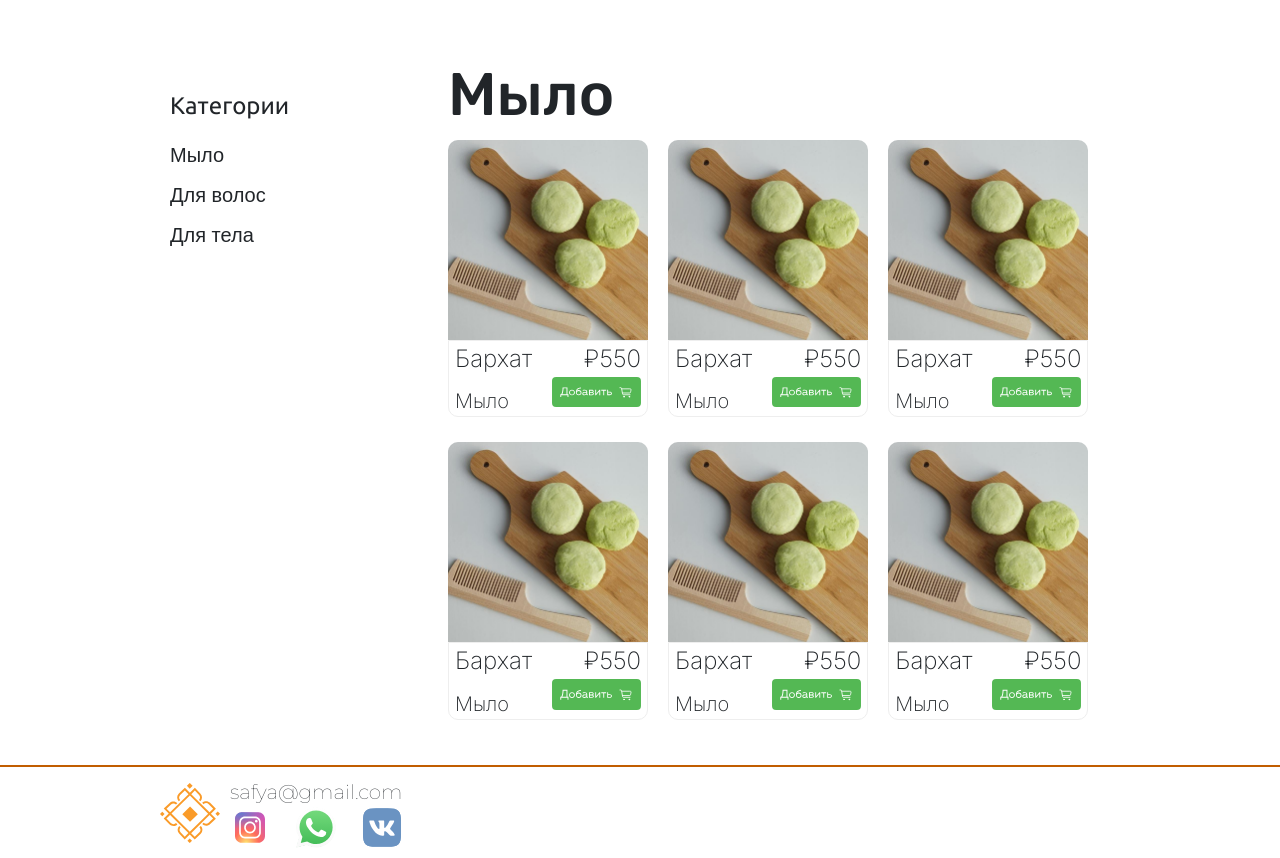
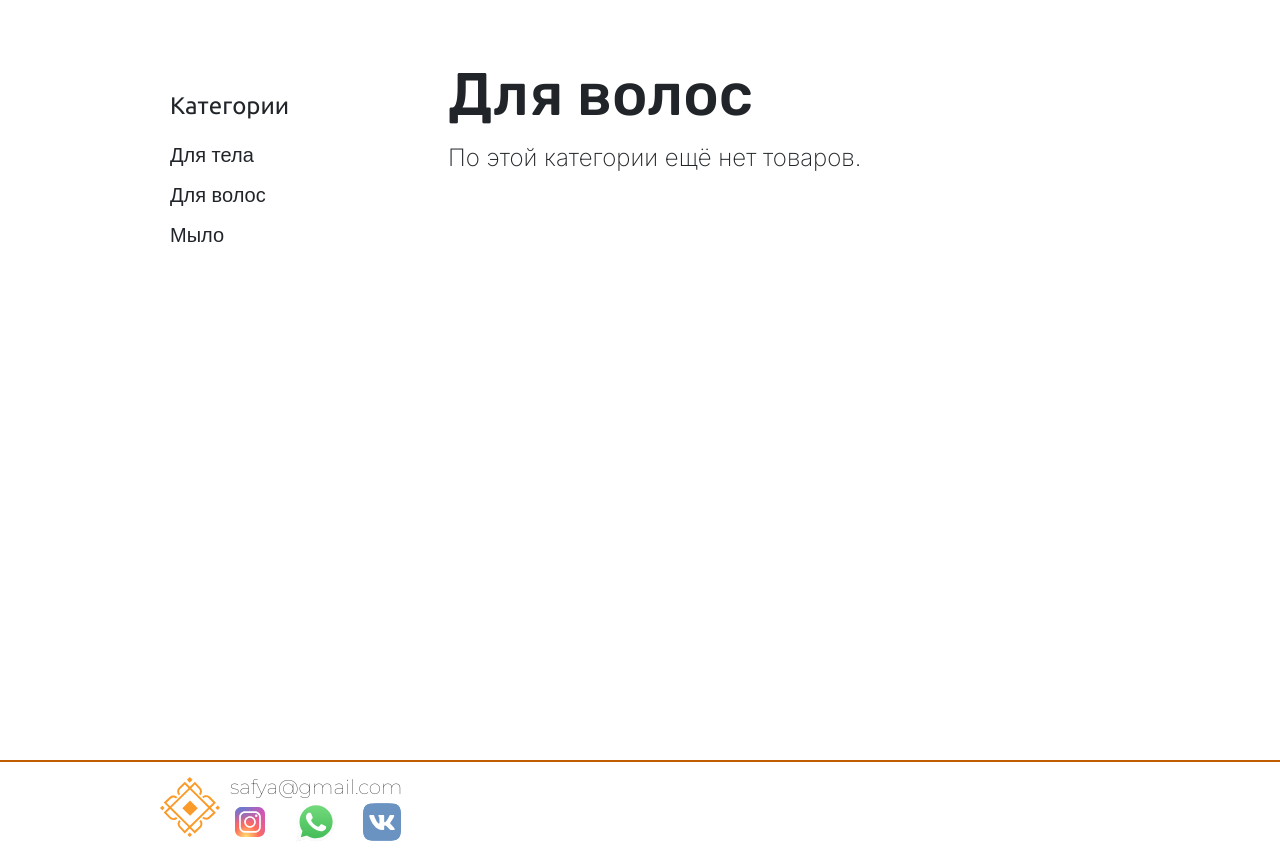
Before and after one commit to Banzaika/Safya-soapshop, a Django app: page /category/for-hair in a window 1280 px wide. Shown: the part 59-917 px from the top of the page. Run offline with Django 4.2, Linux system fonts and the light colour scheme; data comes from the database, SQL or seed files in the repository; both versions use the stored data as it was after the commit; some libraries are stand-ins or nearby versions.

Commit message:
add generation in products list template

```diff
--- a/config/main/models.py
+++ b/config/main/models.py
@@ -15,7 +15,7 @@ class Component(models.Model):
 class Product(models.Model):
     name = models.CharField("Название", max_length=250)
     description = models.TextField("Описание")
-    price = models.DecimalField(verbose_name="Цена", max_digits=7, decimal_places=2)
+    price = models.IntegerField(verbose_name="Цена")
     category = models.ForeignKey(Category, verbose_name="Категория", on_delete=models.CASCADE)
     poster = models.ImageField(upload_to="posters/")
     components = models.ManyToManyField(Component, verbose_name="Составляющее")
--- a/config/main/views.py
+++ b/config/main/views.py
@@ -14,13 +14,15 @@ def home(request):
         return render(request, 'home.html')
 
 def category(request, slug):
-    supergroups = {'for-body': (3, 4 , 5), 'for-hair': (2, 6), 'soaps': (1, )}
+    supergroups = {'for-body': (3, 4 , 5), 'for-hair': (2, 6), 'soaps': (1,)}
+    categories = {'for-body': 'Для тела', 'for-hair': 'Для волос', 'soaps': 'Мыло'}
     if slug in supergroups:
         products = Product.objects.filter(category__id__in=supergroups[slug])
-        print(products)
     else:
         raise Http404('Такой категории еще нет...')
-    context = {"products": products}
+    categories_names = categories.values()
+    сurrent_category = categories[slug]
+    context = {"products": products, 'current_category': сurrent_category, "categories": categories_names}
     return render(request, 'main/categories.html', context)
 
 
--- a/config/static/css/main.css
+++ b/config/static/css/main.css
@@ -362,12 +362,12 @@ footer {
     justify-content: space-between;
 }
 .product-title {
-    font-size: 24px;
+    font-size: 20px;
     font-family: "Inter", sans-serif;
     padding-left: 3%;
 }
 .product-price {
-    font-size: 24px;
+    font-size: 20px;
     font-family: 'Inter', sans-serif;
     padding-right: 3%;
 }
@@ -390,6 +390,10 @@ footer {
     font-family: 'Inter', sans-serif;
 }
 
+.products-not-found {
+    font-size: 24px;
+    font-family: 'Inter', sans-serif;
+}
 /* правая сторона  */
 
 /* products-list */
--- a/config/templates/main/categories.html
+++ b/config/templates/main/categories.html
@@ -4,105 +4,37 @@
     <div class="left-block-inproductslist">
     <div class="categorylist-header"><p>Категории</p></div>
         <div class="categorieslist">
-            <span class="category-name">Мыло</span>
-            <span class="category-name">Для волос</span>
-            <span class="category-name">Для тела</span>
+            {% for category in categories %}
+            <span class="category-name">{{ category }}</span>
+            {% endfor %}
         </div>
     </div>
     <div class="right-block-inproductslist">
-        <div class="current-category-name"><span>Мыло</span></div>
+        <div class="current-category-name"><span>{{ current_category }}</span></div>
         <div class="products-list">
-
+            {% if products.count == 0 %}
+                <span class="products-not-found">По этой категории ещё нет товаров.</span>
+            {% endif %}
+            {% for product in products %}
             <div class="product-block">
                 <div class="image-block">
                     <img class="product-preview" src="{% static 'img/product-preview.jpeg' %}">
                 </div>
                 <div class="product-info">
                     <div class="txt-info">
-                        <span class="product-title">Бархат</span>
-                        <span class="product-price">₽550</span>
+                        <span class="product-title">{{ product.name }}</span>
+                        <span class="product-price">₽{{ product.price }}</span>
                     </div>
                     <div class="side-info">
-                        <span class="optional-cat-title">Мыло</span>
+                        {% if current_category != 'Мыло' %}
+                            <span class="optional-cat-title">{{ product.category.name }}</span>
+                        {% endif %}
                         <img class="add2cart" src="{% static 'img/add2cart.svg' %}">
                     </div>
                 </div>
             </div>
-            <div class="product-block">
-                <div class="image-block">
-                    <img class="product-preview" src="{% static 'img/product-preview.jpeg' %}">
-                </div>
-                <div class="product-info">
-                    <div class="txt-info">
-                        <span class="product-title">Бархат</span>
-                        <span class="product-price">₽550</span>
-                    </div>
-                    <div class="side-info">
-                        <span class="optional-cat-title">Мыло</span>
-                        <img class="add2cart" src="{% static 'img/add2cart.svg' %}">
-                    </div>
-                </div>
-            </div>
-            <div class="product-block">
-                <div class="image-block">
-                    <img class="product-preview" src="{% static 'img/product-preview.jpeg' %}">
-                </div>
-                <div class="product-info">
-                    <div class="txt-info">
-                        <span class="product-title">Бархат</span>
-                        <span class="product-price">₽550</span>
-                    </div>
-                    <div class="side-info">
-                        <span class="optional-cat-title">Мыло</span>
-                        <img class="add2cart" src="{% static 'img/add2cart.svg' %}">
-                    </div>
-                </div>
-            </div>
-            <div class="product-block">
-                <div class="image-block">
-                    <img class="product-preview" src="{% static 'img/product-preview.jpeg' %}">
-                </div>
-                <div class="product-info">
-                    <div class="txt-info">
-                        <span class="product-title">Бархат</span>
-                        <span class="product-price">₽550</span>
-                    </div>
-                    <div class="side-info">
-                        <span class="optional-cat-title">Мыло</span>
-                        <img class="add2cart" src="{% static 'img/add2cart.svg' %}">
-                    </div>
-                </div>
-            </div>
-            <div class="product-block">
-                <div class="image-block">
-                    <img class="product-preview" src="{% static 'img/product-preview.jpeg' %}">
-                </div>
-                <div class="product-info">
-                    <div class="txt-info">
-                        <span class="product-title">Бархат</span>
-                        <span class="product-price">₽550</span>
-                    </div>
-                    <div class="side-info">
-                        <span class="optional-cat-title">Мыло</span>
-                        <img class="add2cart" src="{% static 'img/add2cart.svg' %}">
-                    </div>
-                </div>
-            </div>
-            <div class="product-block">
-                <div class="image-block">
-                    <img class="product-preview" src="{% static 'img/product-preview.jpeg' %}">
-                </div>
-                <div class="product-info">
-                    <div class="txt-info">
-                        <span class="product-title">Бархат</span>
-                        <span class="product-price">₽550</span>
-                    </div>
-                    <div class="side-info">
-                        <span class="optional-cat-title">Мыло</span>
-                        <img class="add2cart" src="{% static 'img/add2cart.svg' %}">
-                    </div>
-                </div>
-            </div>
+            {% endfor %}
+
         </div>
     </div>
 </div>
```
Also changed, not shown: config/templates/main/product.html (+26 -8 lines), config/db.sqlite3, config/main/migrations/0004_alter_product_price.py (added), config/static/img/logo-green-100x100.svg (deleted).
